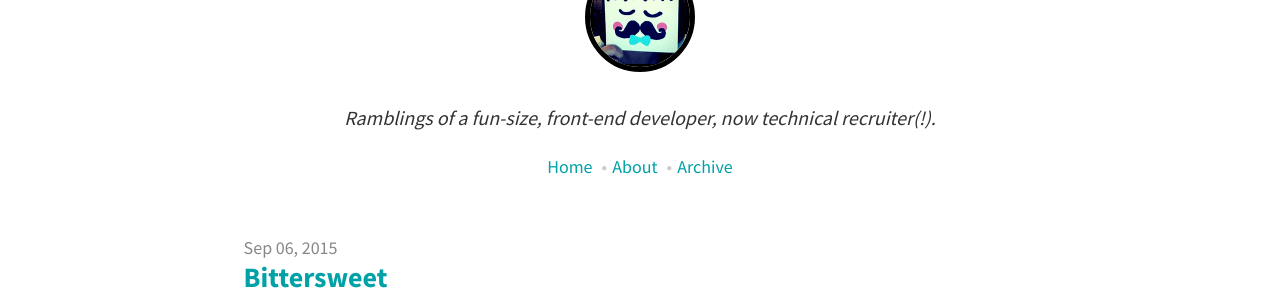
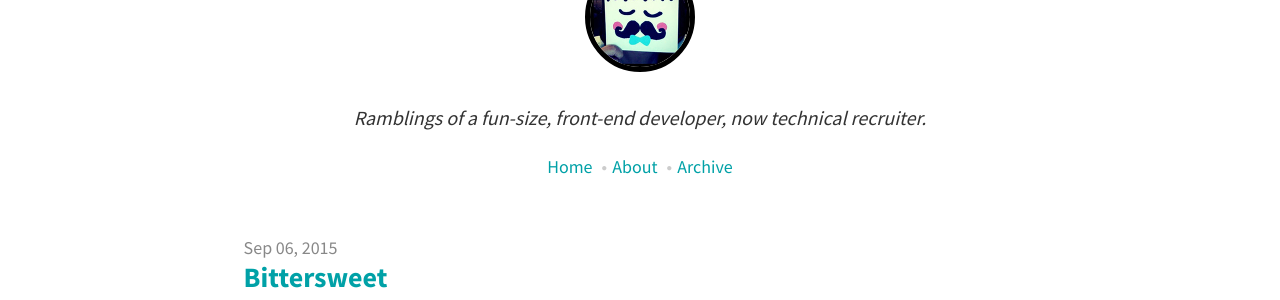
Before and after one commit to enterstudio/mobywhale-chan.github.io, a Jekyll site: the page built from index.html, in a window 1280 px wide and 900 px high. Shown: the part 121-421 px from the top of the window. Built offline with Jekyll 4.4.1, drawn with Linux system fonts in a browser that asks for light colours; Markdown is read by kramdown in place of the engine named in the settings; the list of posts is cut into pages by our own code.

Commit message:
Update header

```diff
--- a/_layouts/default.html
+++ b/_layouts/default.html
@@ -35,7 +35,7 @@
             </div>
           </div>
 
-          <p class="h4"><em>Ramblings of a fun-size, front-end developer, now technical recruiter(!).</em></p>
+          <p class="h4"><em>Ramblings of a fun-size, front-end developer, now technical recruiter.</em></p>
 
           <nav role="navigation">
             <ul class="list-sep">
```
